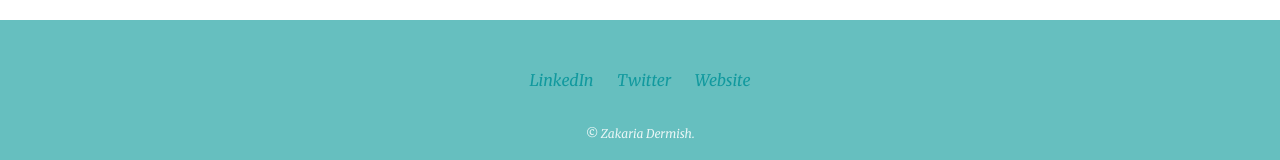
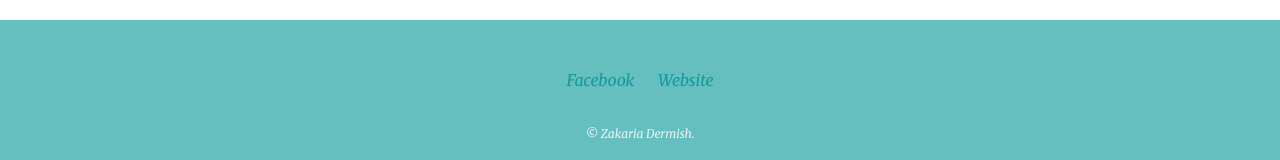
Before and after one commit to Zakaria-Dermish/my, a plain HTML site: page index.html in a window 1280 px wide. Shown: the part 2539-2699 px from the top of the page. Drawn offline with Linux system fonts and the light colour scheme.

Commit message:
Update index.html

```diff
--- a/index.html
+++ b/index.html
@@ -63,9 +63,9 @@
 
 
     <div class="bottom-container">
-        <a class="footer-link" href="https://www.linkedin.com/">LinkedIn</a>
-        <a class="footer-link" href="https://twitter.com/">Twitter</a>
-        <a class="footer-link" href="https://www.appbrewery.co/">Website</a>
+        <a class="footer-link" href="https://www.facebook.com/zakaria.dermish/">Facebook</a>
+
+        <a class="footer-link" href="https://hiclass.ly">Website</a>
         <p class="copy">© Zakaria Dermish.</p>
     </div>
 
```
